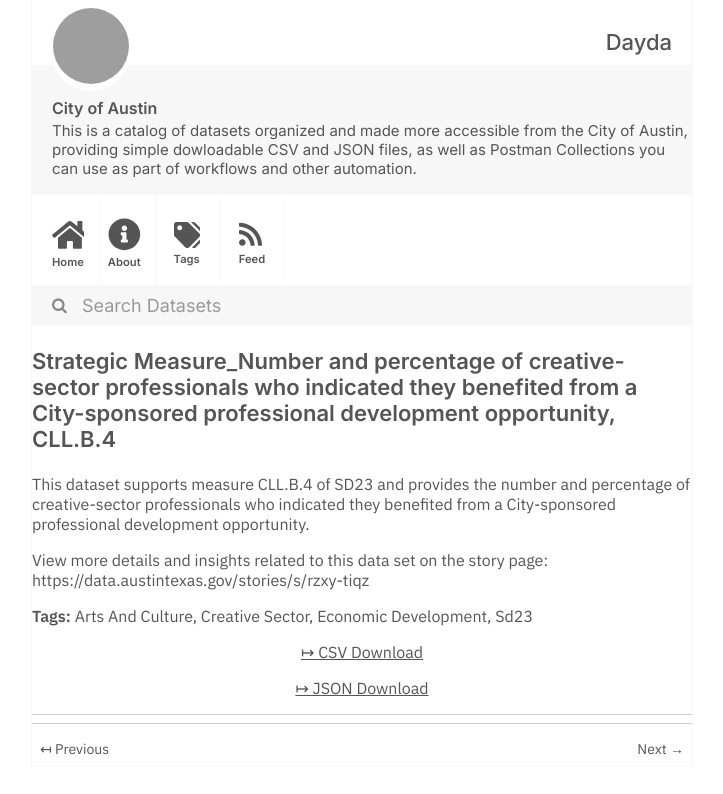
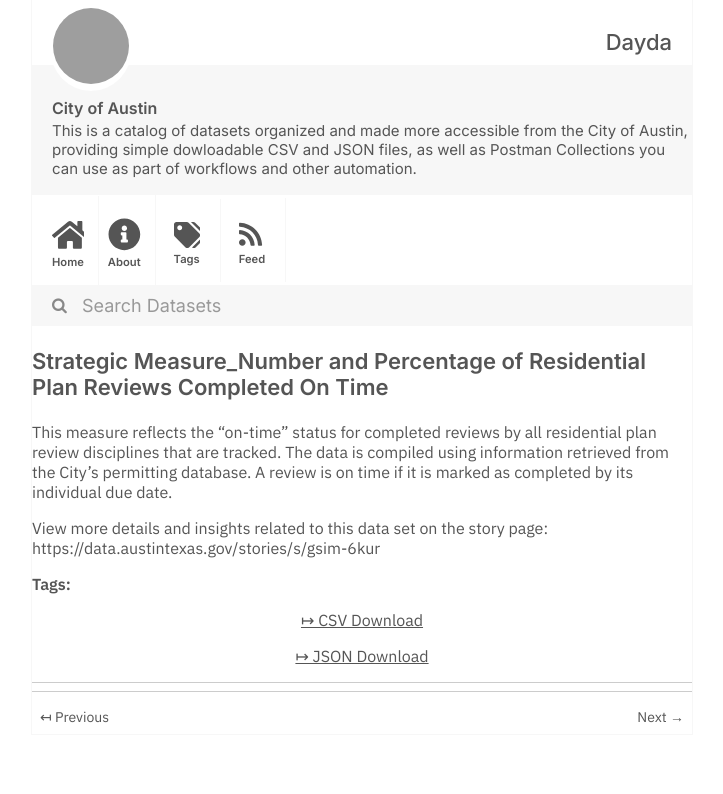
Before and after one commit to dayda-entities/city-of-austin, a Jekyll site: the page built from _posts/2020-11-12-strategic-measure_number-and-p.md, in a window 1280 px wide, cut to the strip 0-794 px from the top of the page. Shown: the whole strip, without its empty margins (278-1001 px from the left). Built offline with Jekyll 4.4.1, drawn with Linux system fonts in a browser that asks for light colours; grey boxes are pictures that could not be loaded.

Commit message:
Publish Data

```diff
--- a/_posts/2020-11-12-strategic-measure_number-and-p.md
+++ b/_posts/2020-11-12-strategic-measure_number-and-p.md
@@ -1,24 +1,20 @@
 ---
 title: >-
-  Strategic Measure_Number and percentage of creative-sector professionals who
-  indicated they benefited from a City-sponsored professional development
-  opportunity, CLL.B.4
-created: '2020-11-12T13:22:04.534059'
-modified: '2020-11-12T13:22:04.534066'
+  Strategic Measure_Number and Percentage of Residential Plan Reviews Completed
+  On Time
+created: '2020-11-12T13:28:46.440695'
+modified: '2020-11-12T13:28:46.440701'
 state: active
 type: dataset
-tags:
-  - Arts And Culture
-  - Creative Sector
-  - Economic Development
-  - Sd23
+tags: []
 groups:
   - Local Government
-csv_url: 'https://data.austintexas.gov/api/views/5gq4-y3r6/rows.csv?accessType=DOWNLOAD'
-json_url: 'https://data.austintexas.gov/api/views/5gq4-y3r6/rows.json?accessType=DOWNLOAD'
+csv_url: 'https://data.austintexas.gov/api/views/j27w-2gjd/rows.csv?accessType=DOWNLOAD'
+json_url: 'https://data.austintexas.gov/api/views/j27w-2gjd/rows.json?accessType=DOWNLOAD'
 layout: post
 
 ---
-This dataset supports measure CLL.B.4 of SD23 and provides the number and percentage of creative-sector professionals who indicated they benefited from a City-sponsored professional development opportunity.
+This measure reflects the "on-time" status for completed reviews by all residential plan review disciplines that are tracked. The data is compiled using information retrieved from the City's permitting database. A review is on time if it is marked as completed by its individual due date.
 
-View more details and insights related to this data set on the story page: https://data.austintexas.gov/stories/s/rzxy-tiqz
+View more details and insights related to this data set on the story page:
+https://data.austintexas.gov/stories/s/gsim-6kur
```
